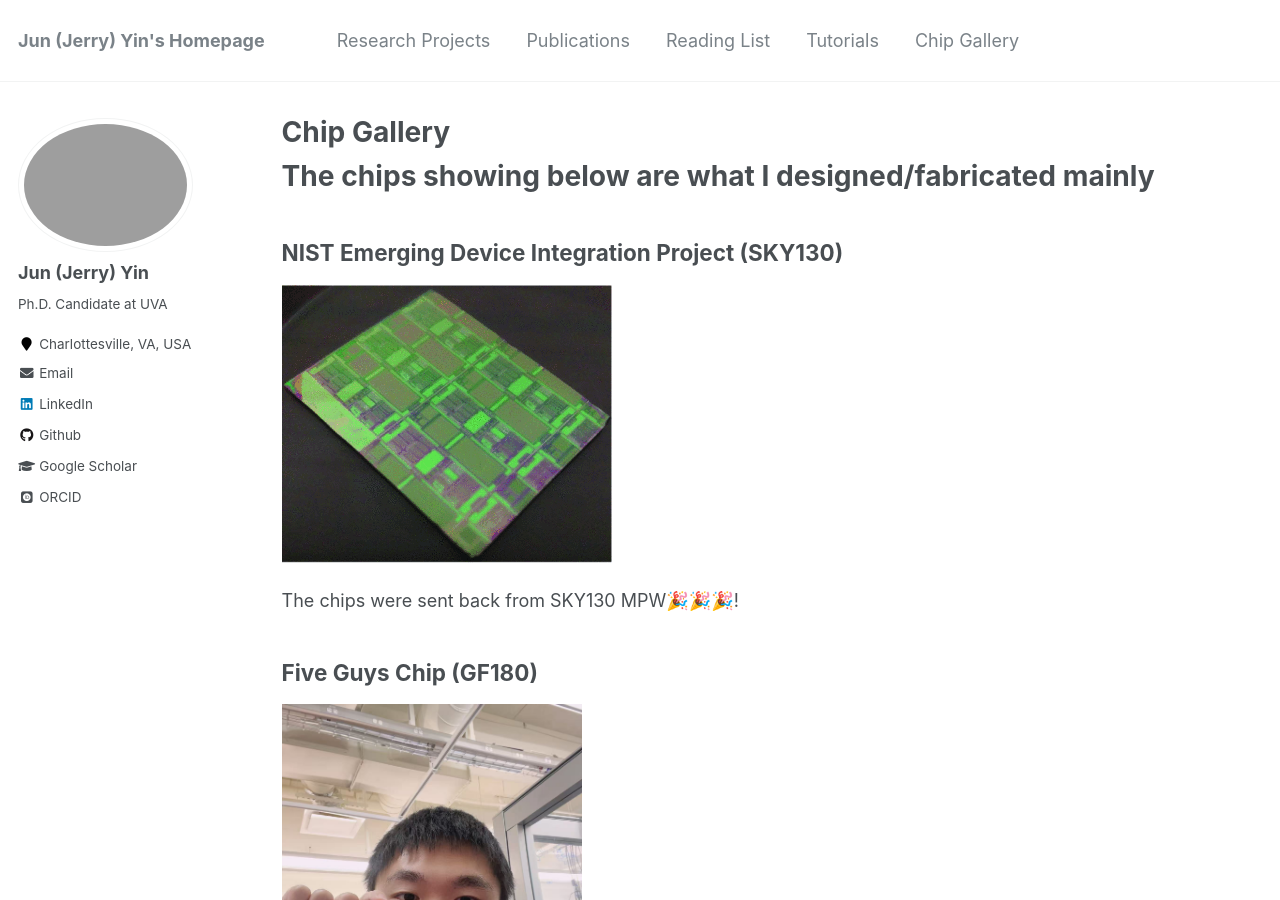
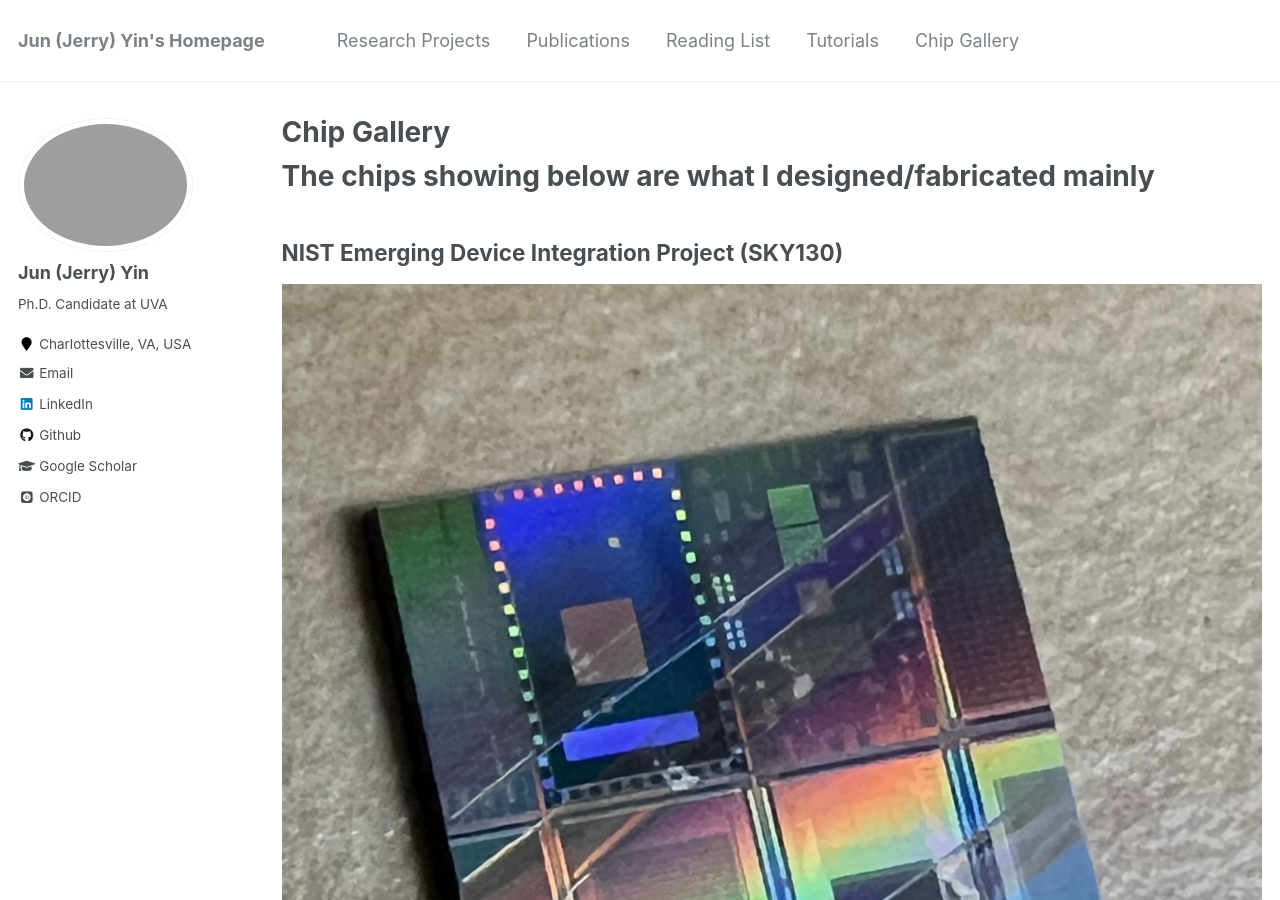
Before and after one commit to AyaseErii/junjerryyin, a Jekyll site: the page built from _pages/chip gallery.md, in a window 1280 px wide and 900 px high. Built offline with Jekyll 4.4.1, drawn with Linux system fonts in a browser that asks for light colours; some web fonts are replaced.

Commit message:
Update chip gallery.md

```diff
--- a/_pages/chip gallery.md
+++ b/_pages/chip gallery.md
@@ -8,7 +8,7 @@ author_profile: True
 
 ## NIST Emerging Device Integration Project (SKY130)
 
-<img src="../images/memristor_accel.png">
+<img src="../images/sky130_NIST.JPG">
 
 
 The chips were sent back from SKY130 MPW🎉🎉🎉!
```
